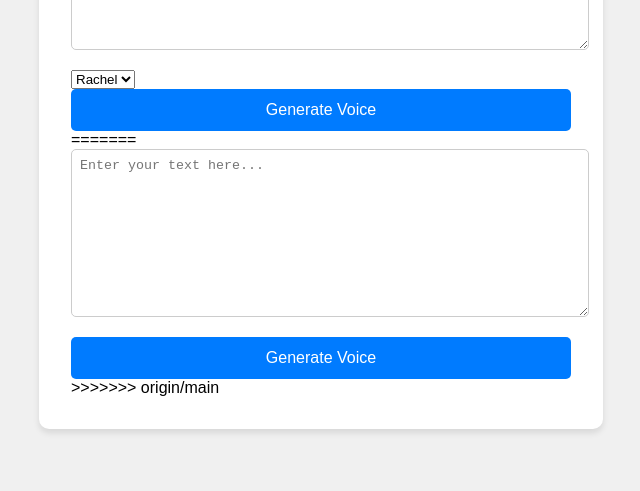
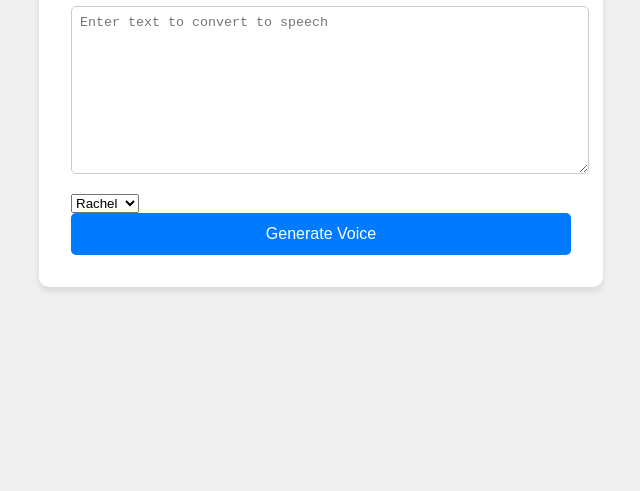
Before and after one commit to Merunism/ai-tts, a website: page index.html in a window 1280 px wide. Shown: the part 309-800 px from the top of the page, without its empty margins (319-959 px from the left). Drawn offline with Linux system fonts and the light colour scheme.

Commit message:
maybe fix

```diff
--- a/index.html
+++ b/index.html
@@ -11,7 +11,7 @@
 <body>
     <div class="container">
         <h1>AI Text-to-Speech</h1>
-        <<<<<<< HEAD <div class="input-container">
+        <div class="input-container">
             <textarea id="input-text" placeholder="Enter text to convert to speech"></textarea>
             <select id="voice-select">
                 <option value="21m00Tcm4TlvDq8ikWAM">Rachel</option>
@@ -19,15 +19,13 @@
                 <option value="EXAVITQu4vr4xnSDxMaL">Bella</option>
                 <option value="ErXwobaYiN019PkySvjV">Antoni</option>
                 <option value="MF3mGyEYCl7XYWbV9V6O">Elli</option>
+                <option value="EiNlNiXeDU1pqqOPrYMO">King</option>
+                <option value="LqB03n4OKhdBACxFjR4j">Batman</option>
                 <!-- Add more voice options as needed -->
             </select>
             <button id="generate-btn">Generate Voice</button>
-    </div>
-    =======
-    <textarea id="input-text" placeholder="Enter your text here..."></textarea>
-    <button id="generate-btn">Generate Voice</button>
-    >>>>>>> origin/main
-    <audio id="audio-player" controls style="display: none;"></audio>
+        </div>
+        <audio id="audio-player" controls style="display: none;"></audio>
     </div>
     <script src="script.js"></script>
 </body>
```
Also changed, not shown: server.js (+5 -5 lines), package.json (line endings or trailing spaces), script.js (line endings or trailing spaces), vercel.json, 1 other file.
